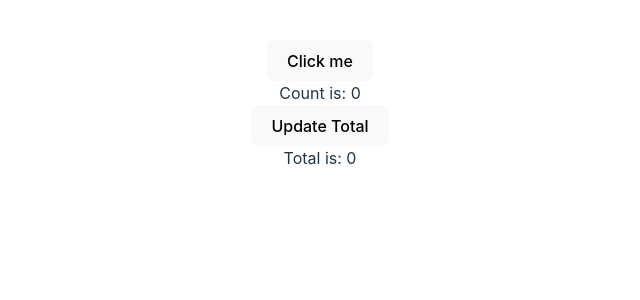
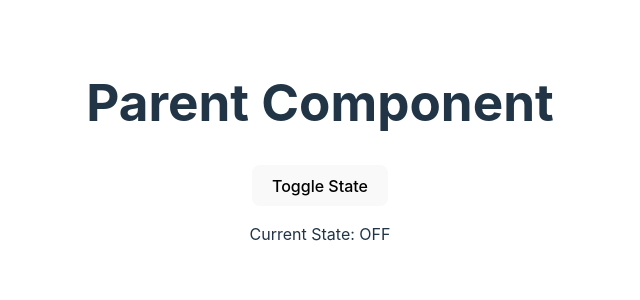
Before and after one commit to danyalkhan999/ReactHooks, a React (Vite) app: page / in a window 1280 px wide. Shown: the top 300 px of the page, without its empty margins (320-960 px from the left). Built offline with nearby package versions, Linux system fonts and the light colour scheme.

Commit message:
useContext finished

```diff
--- a/src/App.jsx
+++ b/src/App.jsx
@@ -1,5 +1,6 @@
 import "./App.css";
-import UseEffectDetailed from "./component/useEffectDetailed";
+import UseContext from "./component/useContext";
+// import UseEffectDetailed from "./component/useEffectDetailed";
 // import UseEffect from './component/useeffeect'
 // import UseMemo from "./component/usememo";
 
@@ -9,7 +10,8 @@ function App() {
       {/* <UseState></UseState> */}
       {/* <UseEffect></UseEffect> */}
       {/* <UseMemo /> */}
-      <UseEffectDetailed />
+      {/* <UseEffectDetailed /> */}
+      <UseContext />
     </>
   );
 }
--- /dev/null
+++ b/src/component/useContext.jsx
@@ -0,0 +1,38 @@
+import { createContext, useContext } from "react";
+import { useState } from "react";
+
+const GlobalStateContext = createContext(null);
+
+const UseContext = () => {
+  const [isToggle, setToggle] = useState(false);
+
+  return (
+    <GlobalStateContext.Provider value={{ isToggle, setToggle }}>
+      <div>
+        <h1>Parent Component</h1>
+        <ChildToggle />
+        <ChildDisplay />
+      </div>
+    </GlobalStateContext.Provider>
+  );
+};
+
+const ChildToggle = () => {
+  const { setToggle } = useContext(GlobalStateContext);
+  return (
+    <div>
+      <button onClick={() => setToggle((prev) => !prev)}>Toggle State</button>
+    </div>
+  );
+};
+
+const ChildDisplay = () => {
+  const { isToggle } = useContext(GlobalStateContext);
+  return (
+    <div>
+      <p>Current State: {isToggle ? "ON" : "OFF"}</p>
+    </div>
+  );
+};
+
+export default UseContext;
```
Also changed, not shown: eslint.config.js (+18 -17 lines).
